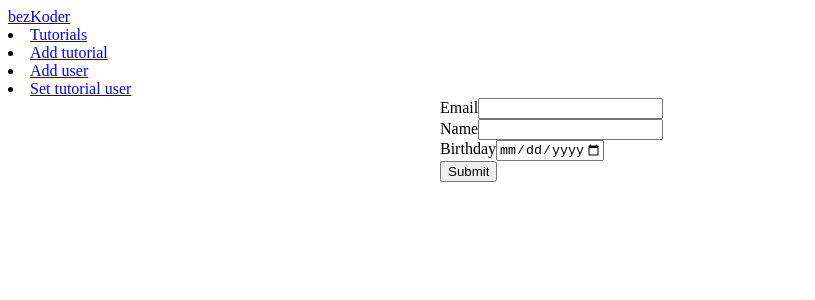
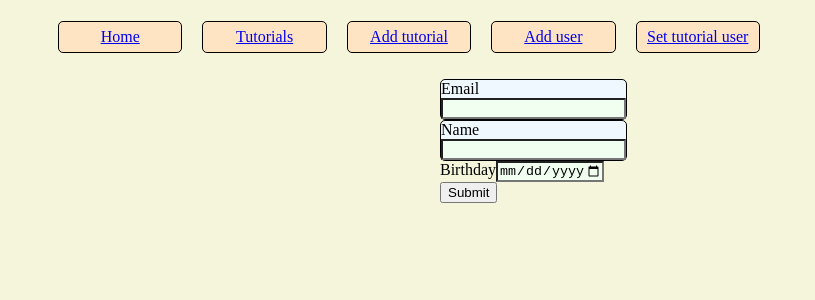
Before and after one commit to PabloSaenz99/PracticaAngular11, an Angular app in the folder Angular11/frontend/: page /addUser in a window 1280 px wide. Shown: the top 300 px of the page, without its empty margins (0-815 px from the left). Built offline with nearby package versions, Linux system fonts and the light colour scheme.

Commit message:
Mod: some css changes

```diff
--- a/Angular11/frontend/src/app/app.component.html
+++ b/Angular11/frontend/src/app/app.component.html
@@ -1,8 +1,9 @@
 <div>
   <nav class="navbar navbar-expand navbar-dark bg-dark">
-    <a href="#" class="navbar-brand">bezKoder</a>
-    <div class="navbar-nav mr-auto">
+    <ul class="home-list">
       <li class="nav-item">
+        <a href="#" class="nav-link">Home</a>
+      </li><li class="nav-item">
         <a routerLink="tutorials" class="nav-link">Tutorials</a>
       </li>
       <li class="nav-item">
@@ -14,7 +15,7 @@
       <li class="nav-item">
         <a routerLink="setTutorialUser" class="nav-link">Set tutorial user</a>
       </li>
-    </div>
+    </ul>
   </nav>
   <div class="container mt-3">
     <router-outlet></router-outlet>
--- a/Angular11/frontend/src/app/components/set-tutorial-user/set-tutorial-user.component.css
+++ b/Angular11/frontend/src/app/components/set-tutorial-user/set-tutorial-user.component.css
@@ -1,4 +1,10 @@
 .submit-form {
     max-width: 400px;
     margin: auto;
-  }
+}
+
+.list {
+  text-align: left;
+  max-width: 750px;
+  margin: auto;
+}
--- a/Angular11/frontend/src/app/components/tutorials-list/tutorials-list.component.css
+++ b/Angular11/frontend/src/app/components/tutorials-list/tutorials-list.component.css
@@ -2,4 +2,4 @@
     text-align: left;
     max-width: 750px;
     margin: auto;
-  }
+}
--- a/Angular11/frontend/src/styles.css
+++ b/Angular11/frontend/src/styles.css
@@ -1 +1,45 @@
 /* You can add global styles to this file, and also import other style files */
+body {
+    background-color: beige;
+    /*max-width: fit-content;
+    margin: auto;*/
+}
+h1 {
+    color: aqua;
+    text-align: center;
+}
+p {
+    font-family: verdana;
+    font-size: 20px;
+}
+.home-list {
+    list-style-type: none;
+    display:flex;
+}
+
+a:visited {color: black;}   /* Visited link    */
+a:hover {color:darkcyan;}   /* Mouse over link */
+.nav-item{
+    background-color: bisque;
+    border: 1px solid black;
+    border-radius: 5px;
+
+    min-width: fit-content;
+    width: 10%;
+    line-height: 30px;
+
+    margin: 10px;
+    margin-top: 5px;
+    text-align: center;
+}
+
+.form-group {
+    background-color: aliceblue;
+    border: 1px solid black;
+    border-radius: 5px;
+    text-align: start;
+    width: min-content;
+}
+input{
+    background-color: honeydew;
+}
```
